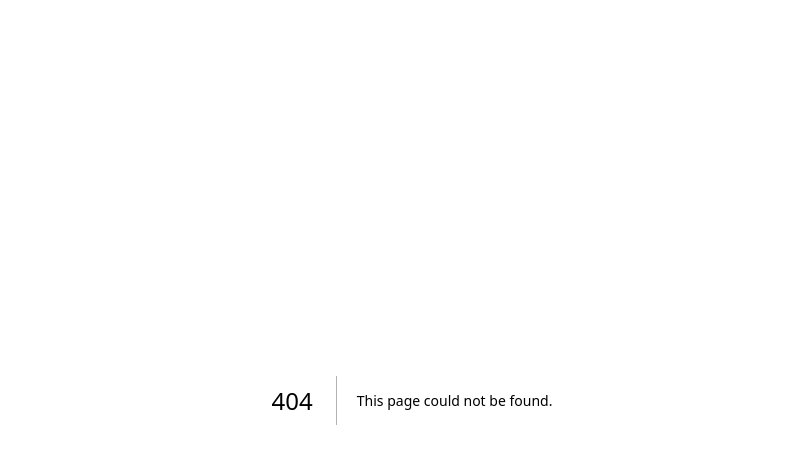
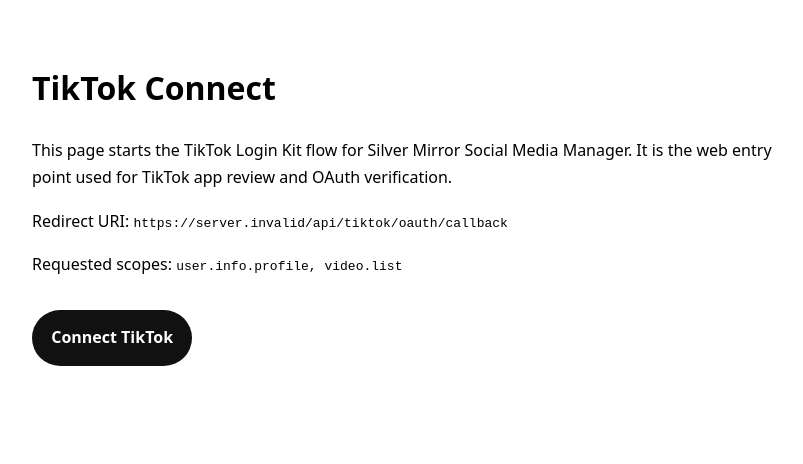
Before and after one commit to silvermirrorfb/sm-social-media-manager, a Next.js app: page /tiktok/connect in a window 1280 px wide. Before the commit this address had no page. Shown: the top 464 px of the page, without its empty margins (228-1031 px from the left). Built offline with nearby package versions, Linux system fonts and the light colour scheme; no server answers.

Commit message:
Add TikTok OAuth connect flow

```diff
--- a/src/app/page.js
+++ b/src/app/page.js
@@ -4,6 +4,7 @@
       <h1>Silver Mirror Social Media Manager</h1>
       <p>AI-powered social inbox, moderation, and customer-support management for Silver Mirror.</p>
       <p><a href="/dashboard">→ Dashboard</a></p>
+      <p><a href="/tiktok/connect">→ TikTok Connect</a></p>
       <p><a href="/privacy">Privacy Policy</a> {' · '} <a href="/terms">Terms of Service</a></p>
       <p style={{ color: '#888', fontSize: '0.85rem', marginTop: '2rem' }}>
         Webhook endpoint: <code>/api/instagram/webhook</code>
--- /dev/null
+++ b/src/app/tiktok/connect/page.js
@@ -0,0 +1,56 @@
+import { getTikTokRedirectUri, getTikTokScopes } from '@/lib/tiktok';
+
+const pageStyle = {
+  fontFamily: 'system-ui',
+  padding: '2rem',
+  maxWidth: '760px',
+  margin: '0 auto',
+  lineHeight: 1.7,
+};
+
+const buttonStyle = {
+  display: 'inline-block',
+  marginTop: '1rem',
+  padding: '0.9rem 1.2rem',
+  borderRadius: '999px',
+  background: '#111',
+  color: '#fff',
+  textDecoration: 'none',
+  fontWeight: 600,
+};
+
+export const metadata = {
+  title: 'TikTok Connect | Silver Mirror Social Media Manager',
+  description: 'TikTok authorization flow for Silver Mirror Social Media Manager.',
+};
+
+export default function TikTokConnectPage() {
+  const scopes = getTikTokScopes();
+  const redirectUri = getTikTokRedirectUri();
+
+  return (
+    <main style={pageStyle}>
+      <h1>TikTok Connect</h1>
+      <p>
+        This page starts the TikTok Login Kit flow for Silver Mirror Social Media Manager.
+        It is the web entry point used for TikTok app review and OAuth verification.
+      </p>
+
+      <p>
+        Redirect URI:
+        {' '}
+        <code>{redirectUri}</code>
+      </p>
+
+      <p>
+        Requested scopes:
+        {' '}
+        <code>{scopes.join(', ')}</code>
+      </p>
+
+      <a href="/api/tiktok/oauth/start" style={buttonStyle}>
+        Connect TikTok
+      </a>
+    </main>
+  );
+}
--- /dev/null
+++ b/src/lib/tiktok.js
@@ -0,0 +1,104 @@
+import crypto from 'crypto';
+import { getEnv } from '@/lib/env';
+
+const DEFAULT_BASE_URL = 'https://sm-social-media-manager.vercel.app';
+const DEFAULT_SCOPES = ['user.info.profile', 'video.list'];
+const AUTH_URL = 'https://www.tiktok.com/v2/auth/authorize/';
+const TOKEN_URL = 'https://open.tiktokapis.com/v2/oauth/token/';
+
+function base64UrlEncode(buffer) {
+  return buffer
+    .toString('base64')
+    .replace(/\+/g, '-')
+    .replace(/\//g, '_')
+    .replace(/=+$/g, '');
+}
+
+export function getTikTokClientKey() {
+  return getEnv('TIKTOK_CLIENT_KEY');
+}
+
+export function getTikTokClientSecret() {
+  return getEnv('TIKTOK_CLIENT_SECRET');
+}
+
+export function getTikTokScopes() {
+  const raw = getEnv('TIKTOK_SCOPES');
+  if (!raw) return DEFAULT_SCOPES;
+
+  return raw
+    .split(',')
+    .map((scope) => scope.trim())
+    .filter(Boolean);
+}
+
+export function getAppBaseUrl() {
+  const configured = getEnv('APP_BASE_URL', 'NEXT_PUBLIC_APP_URL');
+  if (configured) return configured.replace(/\/+$/, '');
+
+  const vercelProductionHost = getEnv('VERCEL_PROJECT_PRODUCTION_URL');
+  if (vercelProductionHost) {
+    return `https://${vercelProductionHost.replace(/^https?:\/\//, '').replace(/\/+$/, '')}`;
+  }
+
+  return DEFAULT_BASE_URL;
+}
+
+export function getTikTokRedirectUri() {
+  return `${getAppBaseUrl()}/api/tiktok/oauth/callback`;
+}
+
+export function createPkcePair() {
+  const codeVerifier = base64UrlEncode(crypto.randomBytes(32));
+  const codeChallenge = base64UrlEncode(
+    crypto.createHash('sha256').update(codeVerifier).digest(),
+  );
+
+  return { codeVerifier, codeChallenge };
+}
+
+export function createState() {
+  return base64UrlEncode(crypto.randomBytes(24));
+}
+
+export function buildTikTokAuthorizeUrl({ state, codeChallenge }) {
+  const params = new URLSearchParams({
+    client_key: getTikTokClientKey(),
+    response_type: 'code',
+    scope: getTikTokScopes().join(','),
+    redirect_uri: getTikTokRedirectUri(),
+    state,
+    code_challenge: codeChallenge,
+    code_challenge_method: 'S256',
+  });
+
+  return `${AUTH_URL}?${params.toString()}`;
+}
+
+export async function exchangeCodeForToken({ code, codeVerifier }) {
+  const body = new URLSearchParams({
+    client_key: getTikTokClientKey(),
+    client_secret: getTikTokClientSecret(),
+    code,
+    grant_type: 'authorization_code',
+    redirect_uri: getTikTokRedirectUri(),
+    code_verifier: codeVerifier,
+  });
+
+  const response = await fetch(TOKEN_URL, {
+    method: 'POST',
+    headers: {
+      'Content-Type': 'application/x-www-form-urlencoded',
+    },
+    body: body.toString(),
+    cache: 'no-store',
+  });
+
+  const data = await response.json().catch(() => ({}));
+
+  return {
+    ok: response.ok,
+    status: response.status,
+    data,
+  };
+}
```
Also changed, not shown: src/app/api/tiktok/oauth/callback/route.js (added, +99 -0 lines), src/app/api/tiktok/oauth/start/route.js (added, +34 -0 lines).
